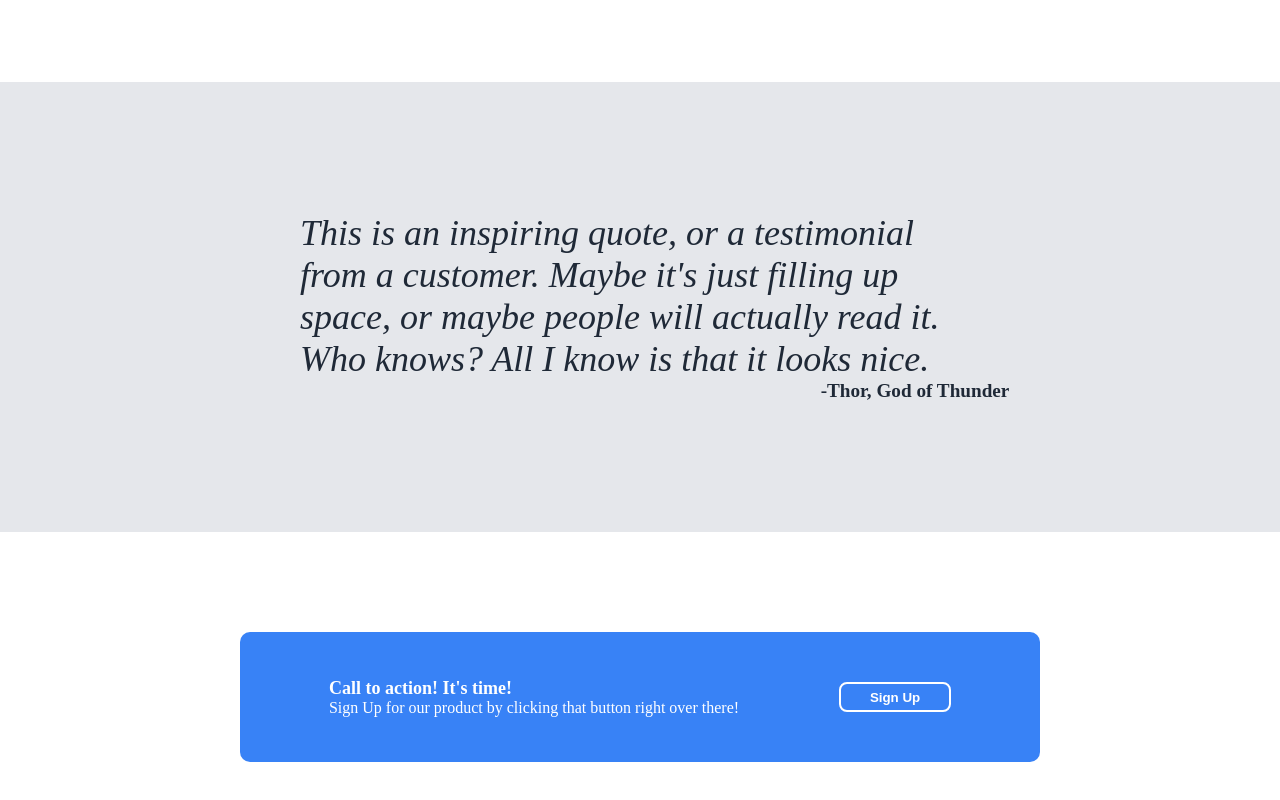
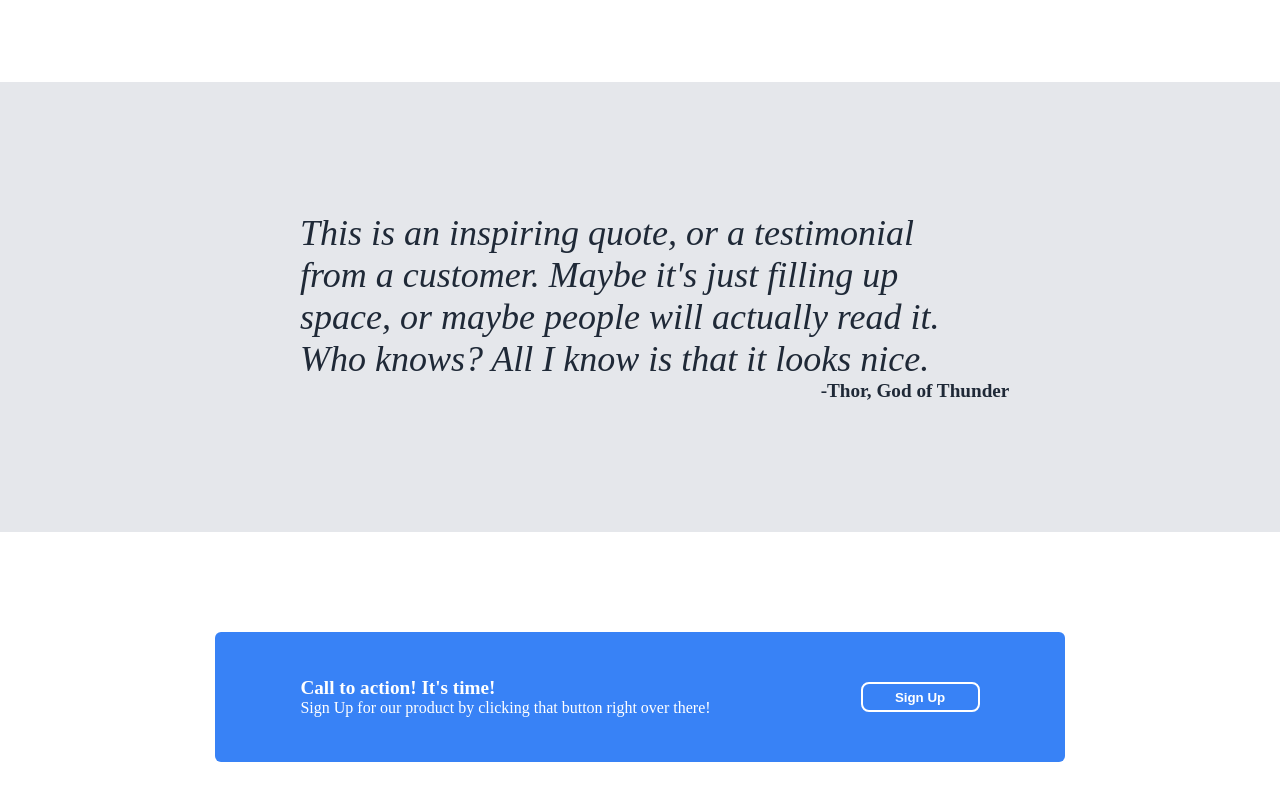
Before and after one commit to ElijahOluwasegun/Odin-Landing-Page-Project, a plain HTML site: page index.html in a window 1280 px wide. Shown: the part 773-1573 px from the top of the page. Drawn offline with Linux system fonts and the light colour scheme.

Commit message:
Adjusted call to action section css property values to get closer to a desired outcome

```diff
--- a/stylesheet.css
+++ b/stylesheet.css
@@ -171,9 +171,9 @@ li {
     align-self: center;
     align-items: center;
     margin: 100px 0px;
-    gap: 100px;
-    width: 800px;
-    border-radius: 10px;
+    gap: 150px;
+    width: 850px;
+    border-radius: 6px;
     background-color: #3882F6;
 }
 
@@ -184,8 +184,12 @@ p, .inner_call_to_act {
 }
 
 .inner_text1 {
-    font-size: large;
+    font-size: larger;
     font-weight: 900;
+}
+
+.inner_text2 {
+    font-weight: lighter;
 }
 
 .second_sign_up {
```
